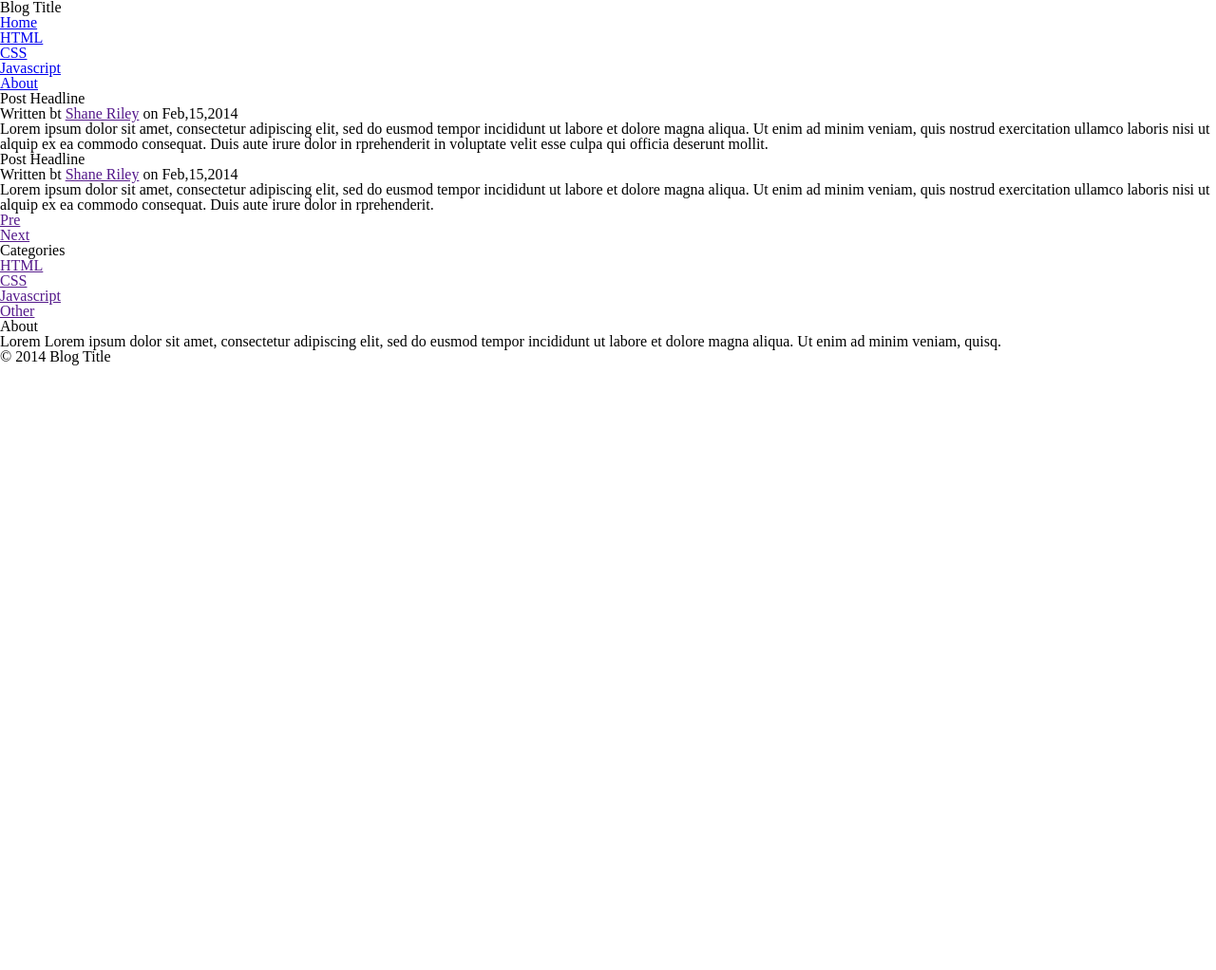
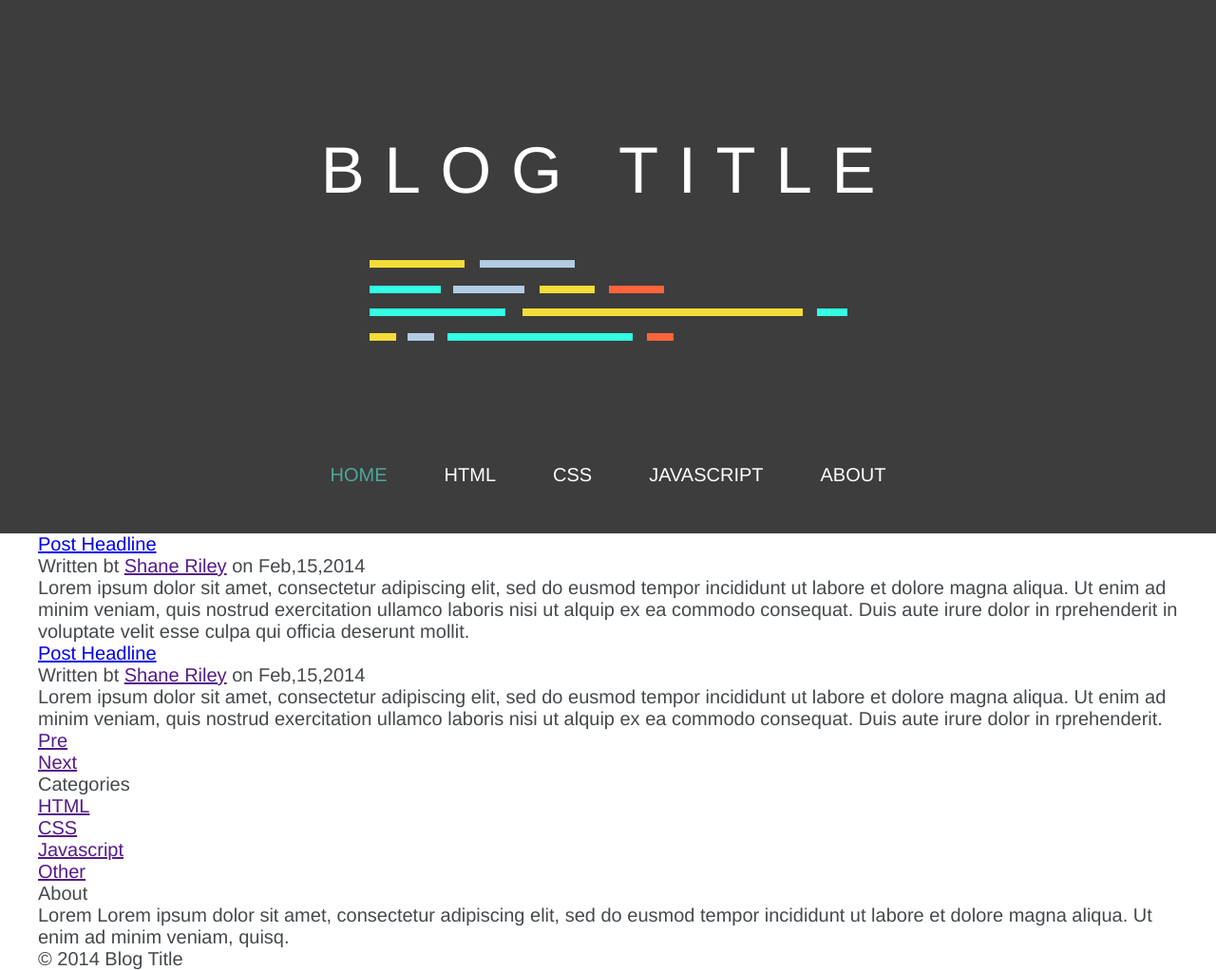
Before and after one commit to superchilled/launch-school-201, a plain HTML site: page responsive_blog/index.html in a window 1280 px wide. Shown: the whole page at 95% size. Before the commit the page ends 800 px from the top, so only its background shows below. Drawn offline with Linux system fonts and the light colour scheme.

Commit message:
Adding initial styling

```diff
--- a/responsive_blog/index.html
+++ b/responsive_blog/index.html
@@ -10,7 +10,7 @@
       <h1>Blog Title</h1>
       <nav>
         <ul>
-          <li><a href="#">Home</a></li>
+          <li><a href="#" class="current">Home</a></li>
           <li><a href="#">HTML</a></li>
           <li><a href="#">CSS</a></li>
           <li><a href="#">Javascript</a></li>
@@ -21,12 +21,12 @@
     <div class="column">
       <main>
         <article>
-          <h1>Post Headline</h1>
+          <h1><a href="post.html">Post Headline</a></h1>
           <p>Written bt <a href="">Shane Riley</a> on Feb,15,2014</p>
           <p>Lorem ipsum dolor sit amet, consectetur adipiscing elit, sed do eusmod tempor incididunt ut labore et dolore magna aliqua. Ut enim ad minim veniam, quis nostrud exercitation ullamco laboris nisi ut alquip ex ea commodo consequat. Duis aute irure dolor in rprehenderit in voluptate velit esse culpa qui officia deserunt mollit.</p>
         </article>
         <article>
-          <h1>Post Headline</h1>
+          <h1><a href="post.html">Post Headline</a></h1>
           <p>Written bt <a href="">Shane Riley</a> on Feb,15,2014</p>
           <p>Lorem ipsum dolor sit amet, consectetur adipiscing elit, sed do eusmod tempor incididunt ut labore et dolore magna aliqua. Ut enim ad minim veniam, quis nostrud exercitation ullamco laboris nisi ut alquip ex ea commodo consequat. Duis aute irure dolor in rprehenderit.</p>
         </article>
--- a/responsive_blog/styles.css
+++ b/responsive_blog/styles.css
@@ -54,3 +54,53 @@ table {
 *:after {
   box-sizing: border-box;
 }
+
+
+body {
+	background: #fff;
+	font: normal 20px Helvetica, Verdana, sans-serif;
+	color: #45494d;
+}
+
+.column,
+footer {
+	max-width: 1200px;
+	margin: 0 auto;
+}
+
+header {
+	background: #3d3d3d;
+	color: #fff;
+}
+
+header h1 {
+	font-size: 69px;
+	text-transform: uppercase;
+	text-align: center;
+	letter-spacing: 0.3em;
+	padding: 140px 0;
+	background: url(img/header-image.png) no-repeat;
+	background-position: center bottom;
+}
+
+nav ul {
+	font-size: 0;
+	text-align: center;
+	padding: 130px 0 50px 0;
+}
+
+nav li {
+	display: inline-block;
+	font-size: 20px;
+	text-transform: uppercase;
+	padding: 0 30px;
+}
+
+nav a {
+	text-decoration: none;
+	color: #fff;
+}
+
+nav a.current {
+	color: #4ca898;
+}
```
Also changed, not shown: responsive_blog/img/arrow.png (added), responsive_blog/img/chris.png (added), responsive_blog/img/header-image.png (added), responsive_blog/img/kevin.png (added).
